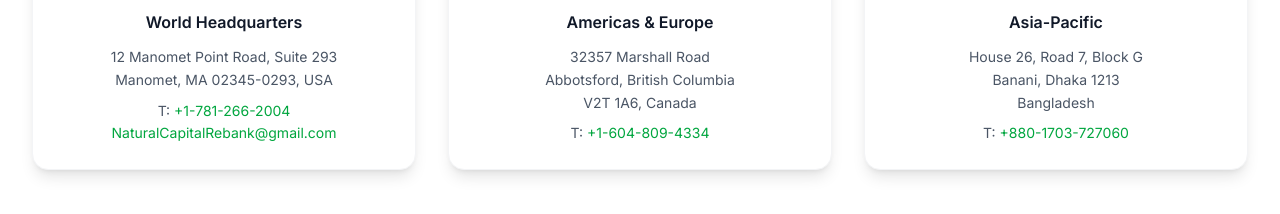
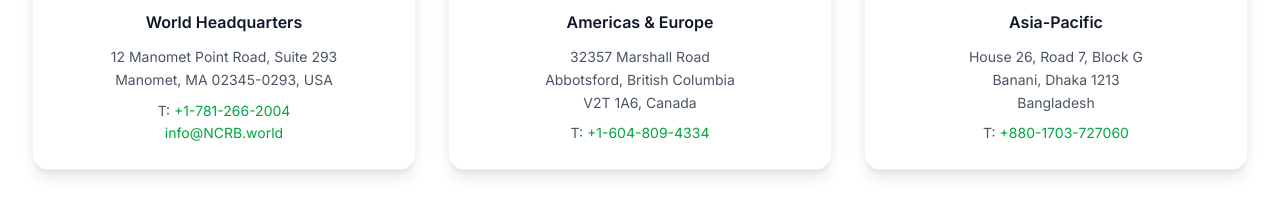
Before and after one commit to Natutal-Capital-ReBank/ncrb-website, a Next.js app: page /contact in a window 1280 px wide. Shown: the part 1712-1926 px from the top of the page. Built offline with nearby package versions, Linux system fonts and the light colour scheme; no server answers.

Commit message:
change email

```diff
--- a/app/contact/page.tsx
+++ b/app/contact/page.tsx
@@ -198,7 +198,7 @@
                 12 Manomet Point Road, Suite 293<br />
                 Manomet, MA 02345-0293, USA<br />
                 <span className="mt-2 inline-block">T: <a href="tel:+17812662004" className="text-green-600 hover:underline">+1-781-266-2004</a></span><br />
-                <a href="mailto:NaturalCapitalRebank@gmail.com" className="text-green-600 hover:underline break-all">NaturalCapitalRebank@gmail.com</a>
+                <a href="mailto:info@NCRB.world" className="text-green-600 hover:underline break-all">info@NCRB.world</a>
               </p>
             </Card>
 
```
